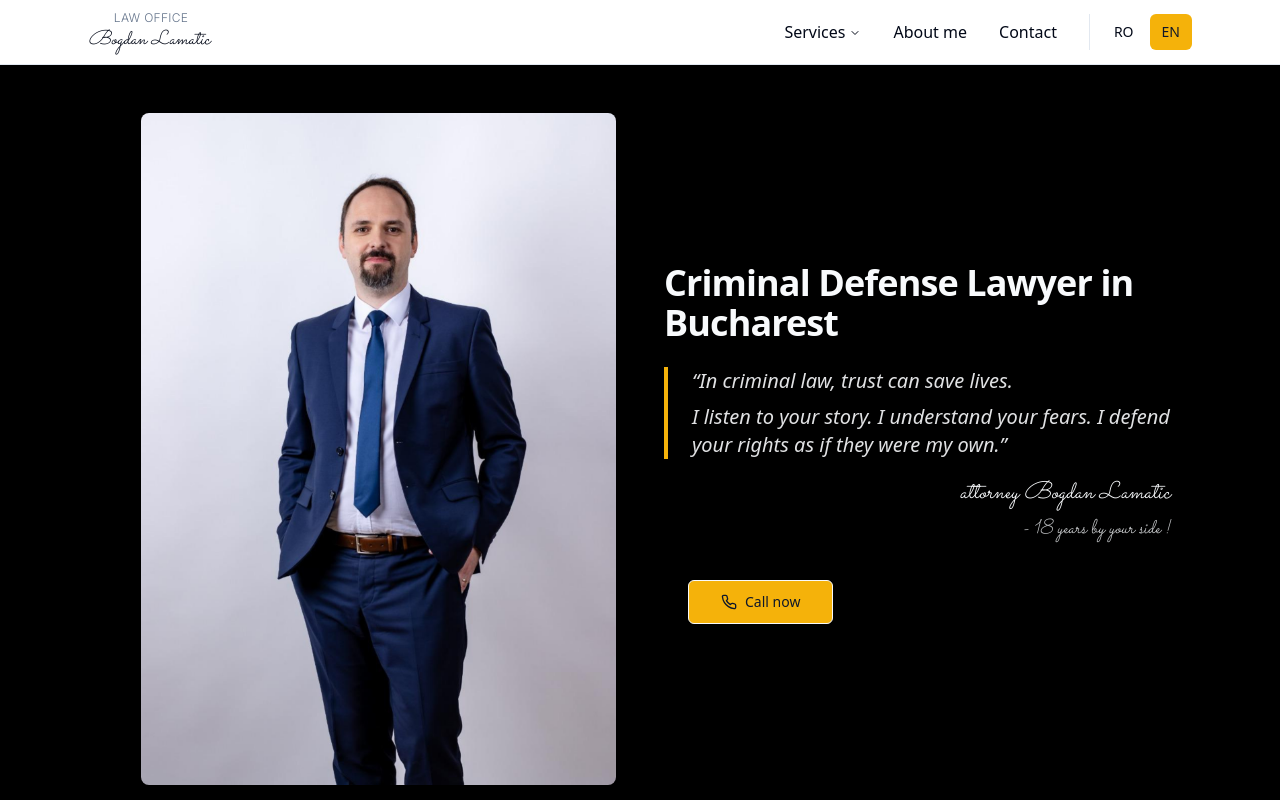
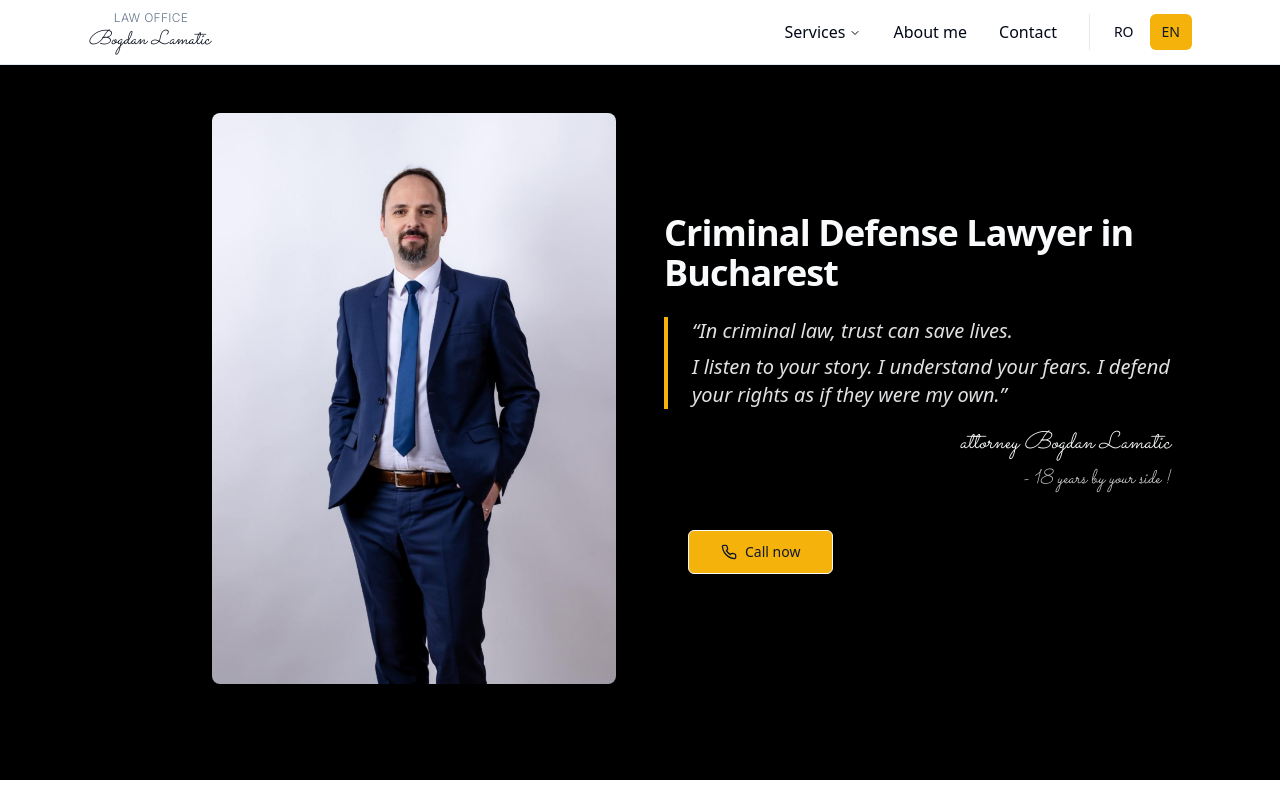
Before and after one commit to rzv1310/bogdan, a React (Vite) app: page / in a window 1280 px wide. Shown: the top 800 px of the page. Built offline with nearby package versions, Linux system fonts and the light colour scheme; what @react-pdf/renderer would draw is missing.

Commit message:
Reducere dimensiune hero image
Reducere cu 15% a imaginii din secțiunea hero pe homepage, atât pe mobil, cât și pe desktop.

```diff
--- a/src/pages/Index.tsx
+++ b/src/pages/Index.tsx
@@ -397,7 +397,7 @@ const Index = () => {
               </h1>
               {/* Mobile-only image right after H1 */}
               <div className="mt-4 block md:hidden">
-                <img src="/lovable-uploads/49019fba-928b-46d2-b2b3-fedace8aacf9.png" alt="Portret avocat drept penal în costum, studio" title="Avocat drept penal Bucuresti Bogdan Lamatic" fetchPriority="high" className="w-full h-auto rounded-lg shadow-md max-w-[80%] mx-auto" />
+                <img src="/lovable-uploads/49019fba-928b-46d2-b2b3-fedace8aacf9.png" alt="Portret avocat drept penal în costum, studio" title="Avocat drept penal Bucuresti Bogdan Lamatic" fetchPriority="high" className="w-full h-auto rounded-lg shadow-md max-w-[68%] mx-auto" />
               </div>
               <div className="h-[25px] md:hidden" aria-hidden="true"></div>
               <blockquote className="border-l-4 border-accent pl-4 md:pl-6 italic text-lg md:text-xl text-hero-foreground/90">
@@ -442,7 +442,7 @@ const Index = () => {
               </div>
             </div>
 
-            <div className="hidden md:block relative md:max-w-[90%] md:ml-auto">
+            <div className="hidden md:block relative md:max-w-[76.5%] md:ml-auto">
               <img src="/lovable-uploads/49019fba-928b-46d2-b2b3-fedace8aacf9.png" alt="Portret avocat drept penal în costum, studio" title="Avocat drept penal Bucuresti Bogdan Lamatic" fetchPriority="high" className="w-full h-auto rounded-lg shadow-md" />
             </div>
           </div>
```
